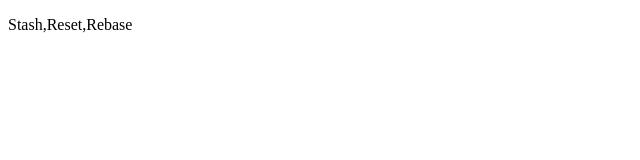
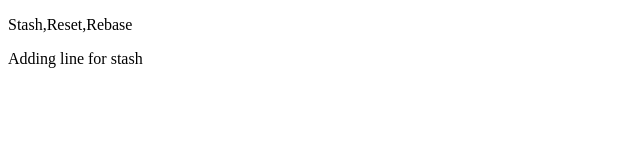
Before and after one commit to Kiruthika-Cse/UST-ass1, a plain HTML site: page ass2.html in a window 1280 px wide. Shown: the whole page, without its empty margins (0-640 px from the left). Drawn offline with Linux system fonts and the light colour scheme.

Commit message:
Commited

```diff
--- a/ass2.html
+++ b/ass2.html
@@ -7,5 +7,6 @@
 </head>
 <body>
   <p>Stash,Reset,Rebase</p>
+  <p>Adding line for stash</p>
 </body>
 </html>
```
